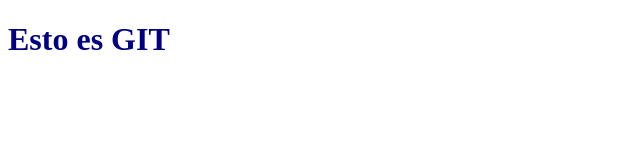
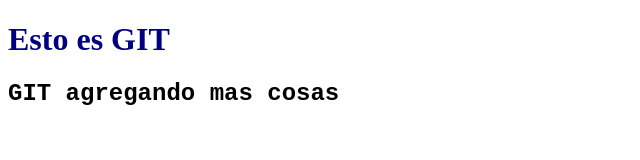
Before and after one commit to LeandroFerrero/comision225027, a plain HTML site: page index.html in a window 1280 px wide. Shown: the whole page, without its empty margins (0-640 px from the left). Drawn offline with Linux system fonts and the light colour scheme.

Commit message:
mas cambios

```diff
--- a/css/estilos.css
+++ b/css/estilos.css
@@ -1,3 +1,7 @@
 h1 {
     color: navy;
 }
+
+h2 {
+    font-family: 'Courier New', Courier, monospace;
+}
--- a/index.html
+++ b/index.html
@@ -12,5 +12,11 @@
         <h1>Esto es GIT</h1>
     </header>
 
+    <main>
+        <section>
+            <h2>GIT agregando mas cosas</h2>
+        </section>
+    </main>
+
 </body>
 </html>
```
